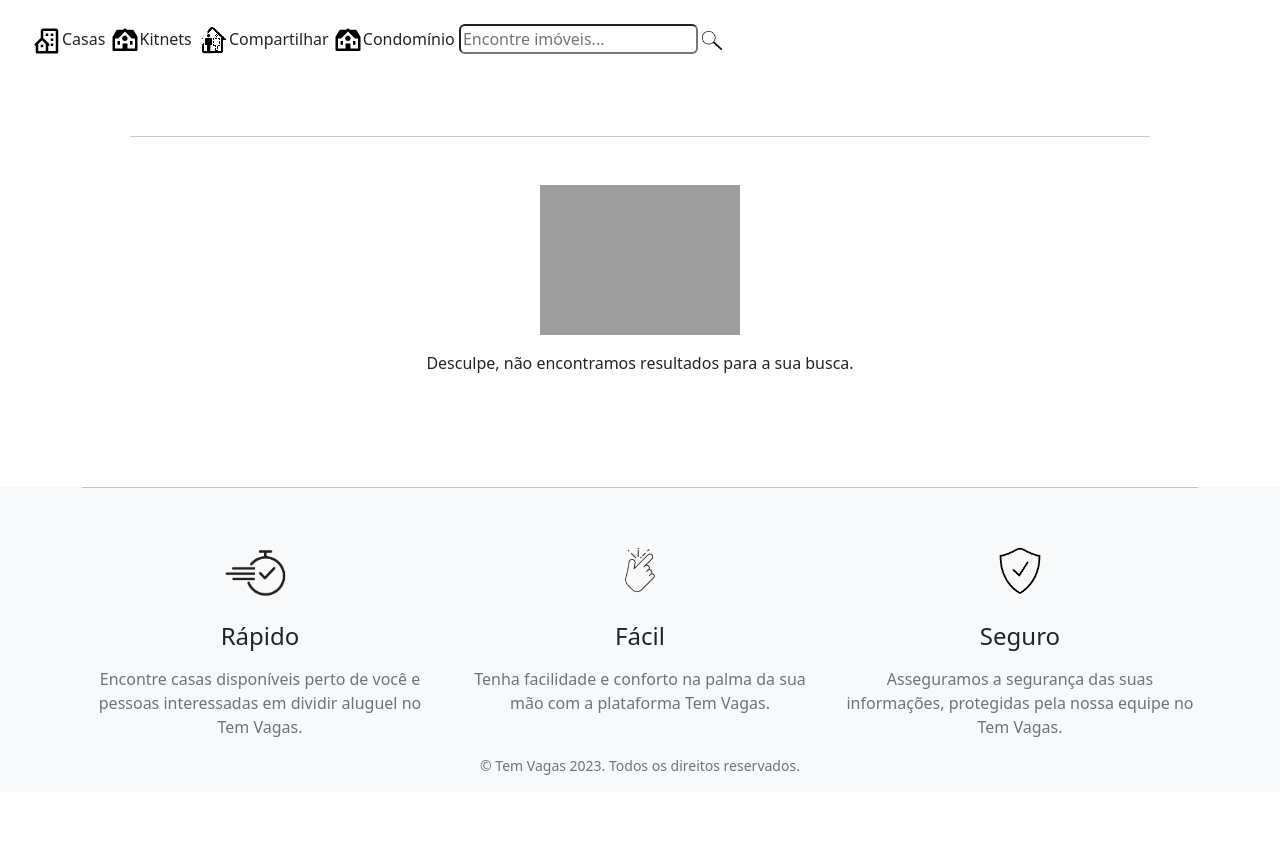
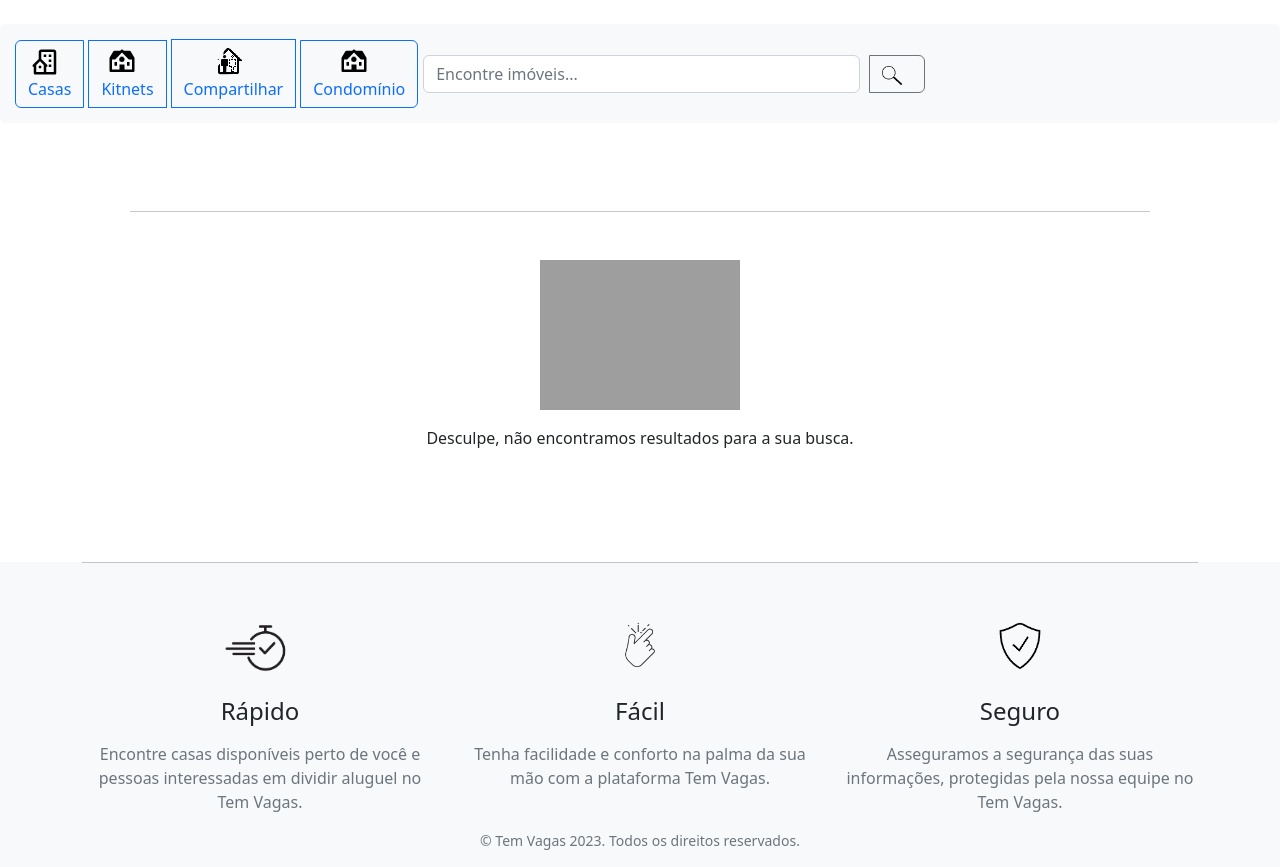
Before and after one commit to FelipeLuis123/TEM-VAGAS, a Django app: page /buscar-recomendacoes/ in a window 1280 px wide. Shown: the part 640-1507 px from the top of the page. Before the commit the page ends 1415 px from the top, so only its background shows below. Run offline with Django 4.2, Linux system fonts and the light colour scheme; a user stored in the database is signed in; grey boxes are pictures that could not be loaded.

Commit message:
barra de pesquisa e os botões do lado

```diff
--- a/posts_app/templates/base.html
+++ b/posts_app/templates/base.html
@@ -8,24 +8,76 @@
     <title>{% block title %}{% endblock %}</title>
     <!-- CSS -->
     <link href="https://cdn.jsdelivr.net/npm/bootstrap@5.2.3/dist/css/bootstrap.min.css" rel="stylesheet" integrity="sha384-rbsA2VBKQhggwzxH7pPCaAqO46MgnOM80zW1RWuH61DGLwZJEdK2Kadq2F9CUG65" crossorigin="anonymous">
+    <style>
+        .recomendacoes {
+            background-color: #f8f9fa;
+            padding: 10px; /* Reduzindo o padding */
+            border-radius: 5px;
+            margin-bottom: 20px;
+            display: flex;
+            align-items: center;
+            justify-content: space-between;
+        }
+
+        .recomendacoes img {
+            max-width: 50px;
+            margin-right: 10px;
+        }
+
+        .recomendacoes .btn-group {
+            display: flex;
+            align-items: center;
+        }
+
+        .recomendacoes button {
+            margin: 5px;
+        }
+
+        .recomendacoes .input-group {
+            display: flex;
+            align-items: center;
+        }
+
+        .recomendacoes .input-group input {
+            margin-right: 10px;
+        }
+    </style>
 </head>
 <body>
     {% include '_navbar.html' %}
-	<div class="recomendacoes" class="banner mb-4">
-		<ul>
-		<img class="icon" src="{% static 'images/casa.png' %}" alt="Casa" /><span>Casas</span></li>
-		<img class="icon" src="{% static 'images/kitnets.png' %}" alt="Kitnet" /><span>Kitnets</span></li>
-		<img class="icon" src="{% static 'images/compartilhar.png' %}" alt="Compartilhar" /><span>Compartilhar</span></li>
-		<img class="icon" src="{% static 'images/kitnets.png' %}" alt="Condomínio" /><span>Condomínio</span></li>
-		<input class="border-1 rounded" type="search" placeholder="Encontre imóveis...">
+    <div class="recomendacoes mb-4">
+        <form id="searchForm" action="{% url 'buscar-recomendacoes' %}" method="GET" class="d-flex">
+            <div class="btn-group" role="group" aria-label="Categorias">
+                <button type="submit" class="btn btn-outline-primary">
+                    <img class="icon" src="{% static 'images/casa.png' %}" alt="Casa" />
+                    Casas
+                </button>
+                <button type="submit" class="btn btn-outline-primary">
+                    <img class="icon" src="{% static 'images/kitnets.png' %}" alt="Kitnet" />
+                    Kitnets
+                </button>
+                <button type="submit" class="btn btn-outline-primary">
+                    <img class="icon" src="{% static 'images/compartilhar.png' %}" alt="Compartilhar" />
+                    Compartilhar
+                </button>
+                <button type="submit" class="btn btn-outline-primary">
+                    <img class="icon" src="{% static 'images/kitnets.png' %}" alt="Condomínio" />
+                    Condomínio
+                </button>
+            </div>
+            <div class="input-group">
+                <input id="searchInput" class="form-control rounded" type="search" name="q" placeholder="Encontre imóveis...">
+                <button class="btn btn-outline-secondary" type="submit">
                     <img src="{% static 'images/lupa.png' %}" alt="Lupa" width="20">
-		</ul>
+                </button>
+            </div>
+        </form>
     </div>
     {% include '_message.html' %}
     <div class="container">
         <div class="container p-5">
             {% if user.is_authenticated %}
-					{% comment %} <h1>Seja Bem vindo, {{user.username}}</h1>   {% endcomment %}
+                {# <h1>Seja Bem vindo, {{user.username}}</h1> #}
             {% endif %}
             {% block content %}
             {% endblock %}
--- a/posts_app/templates/listar_recomendacoes.html
+++ b/posts_app/templates/listar_recomendacoes.html
@@ -16,7 +16,7 @@
           <p>Endereço: {{ recomendacao.endereco }}</p>
           <p>Valor Aluguel: R$ {{ recomendacao.valor_aluguel }}</p>
           <p>Quantidade de Quartos: {{ recomendacao.quantidade_quartos }}</p>
-          <!-- Adicione outros campos conforme necessário -->
+
         </li>
       {% endfor %}
     </ul>
--- a/posts_app/templates/resultados_busca.html
+++ b/posts_app/templates/resultados_busca.html
@@ -1,7 +1,7 @@
 {% extends 'base.html' %}
 {% block title %}Residências disponíveis para alocar ou dividir aluguel - Tem Vagas{% endblock %}
 {% block content %}
-{% load static %}  {# Certifique-se de que esta linha esteja presente #}
+{% load static %}
 <hr>
 {% if resultados %}
 <div class="row row-cols-1 row-cols-md-3 g-4">
--- a/posts_app/views.py
+++ b/posts_app/views.py
@@ -118,8 +118,19 @@
 
     if query:
         resultados = recomendacoes.objects.filter(
-            Q(bairro__icontains=query) |  # Substitua 'descricao' pelo campo correto
-            Q(endereco__icontains=query)  # Adicione outros campos se necessário
+            Q(bairro__icontains=query) |
+            Q(endereco__icontains=query)|
+            Q(valor_aluguel__icontains=query) |
+            Q(quantidade_quartos__icontains=query)|
+            Q(quantidade_banheiros__icontains=query) |
+            Q(tipo_imovel__icontains=query)  |
+            Q(logradouro__icontains=query) |
+            Q(descricao__icontains=query)|
+            Q(cep__icontains=query) |
+            Q(numero__icontains=query)|
+            Q(estado__icontains=query)
+
+
 
             # Adicione mais condições se necessário
         ).distinct()
```
Also changed, not shown: posts_app/models.py (+10 -11 lines), db.sqlite3, media/images/casa1_AuuW22Q.jpg (added), posts_app/migrations/0006_favorito.py (added), posts_app/migrations/0007_delete_favorito.py (added), posts_app/migrations/0008_favorito.py (added), posts_app/migrations/0009_delete_favorito.py (added). Lines whose indentation alone changed are shown as unchanged.
